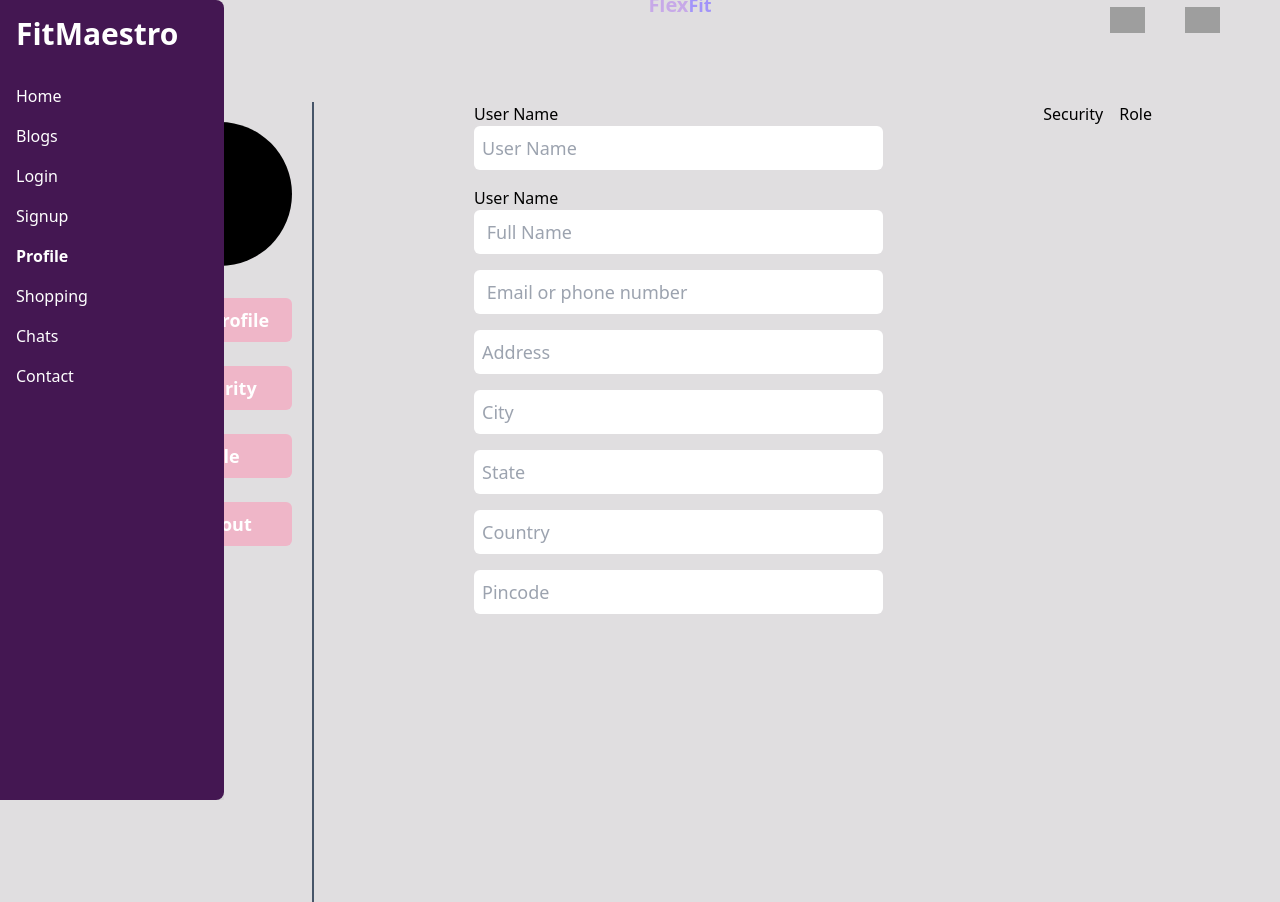
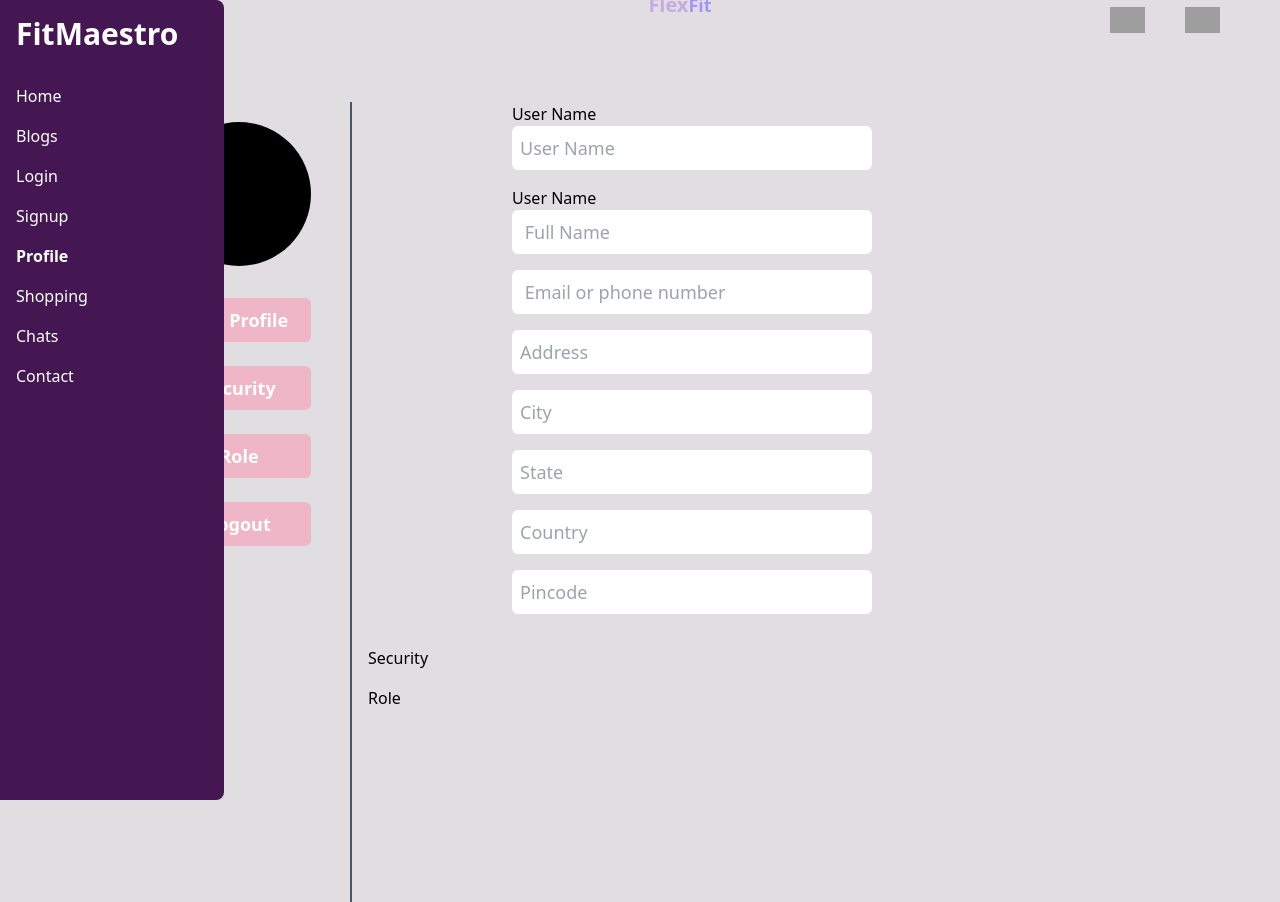
Before and after one commit to Adarsh-5454/Health-and-fitness-tracker, a React (Vite) app in the folder client/: page /profile in a window 1280 px wide. Built offline with nearby package versions, Linux system fonts and the light colour scheme; grey boxes are pictures that could not be loaded.

Commit message:
changes in Profile

```diff
--- a/client/src/pages/Profile.tsx
+++ b/client/src/pages/Profile.tsx
@@ -165,9 +165,11 @@ const Profile = () => {
 
          <div className="flex  gap-4 mt-8 px-32">
             <ProfileNav />
-            <EditProfile />
-            <Security />
-            <Role />
+            <div className="flex flex-col gap-4">
+               <EditProfile />
+               <Security />
+               <Role />
+            </div>
          </div>
       </>
    );
```
